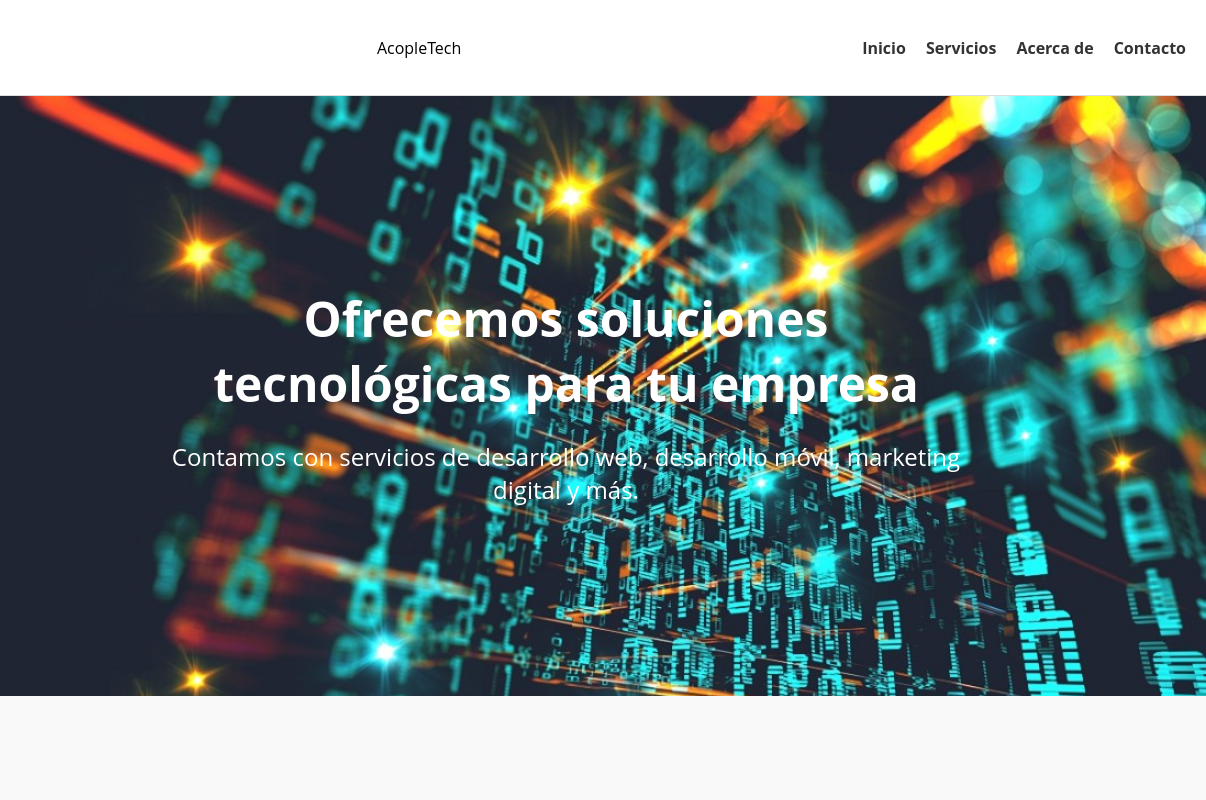
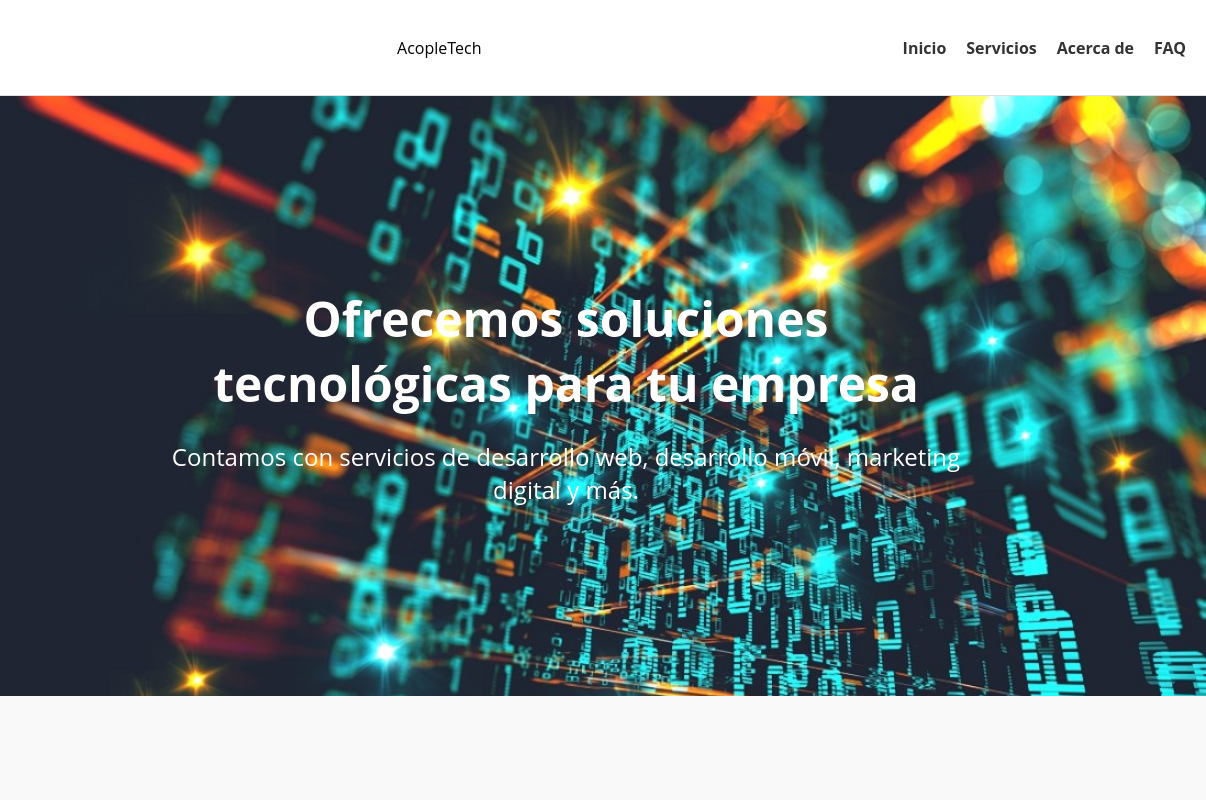
Before and after one commit to Daniboy230/project1.3, a plain HTML site: page index.html in a window 1280 px wide. Shown: the top 800 px of the page, 74-1280 px from the left. Drawn offline with Linux system fonts and the light colour scheme.

Commit message:
Update index.html

```diff
--- a/index.html
+++ b/index.html
@@ -18,7 +18,7 @@
         <li><a href="#">Inicio</a></li>
         <li><a href="#">Servicios</a></li>
         <li><a href="#">Acerca de</a></li>
-        <li><a href="#">Contacto</a></li>
+        <li><a href="#">FAQ</a></li>
       </ul>
     </nav>
   </header>
```
